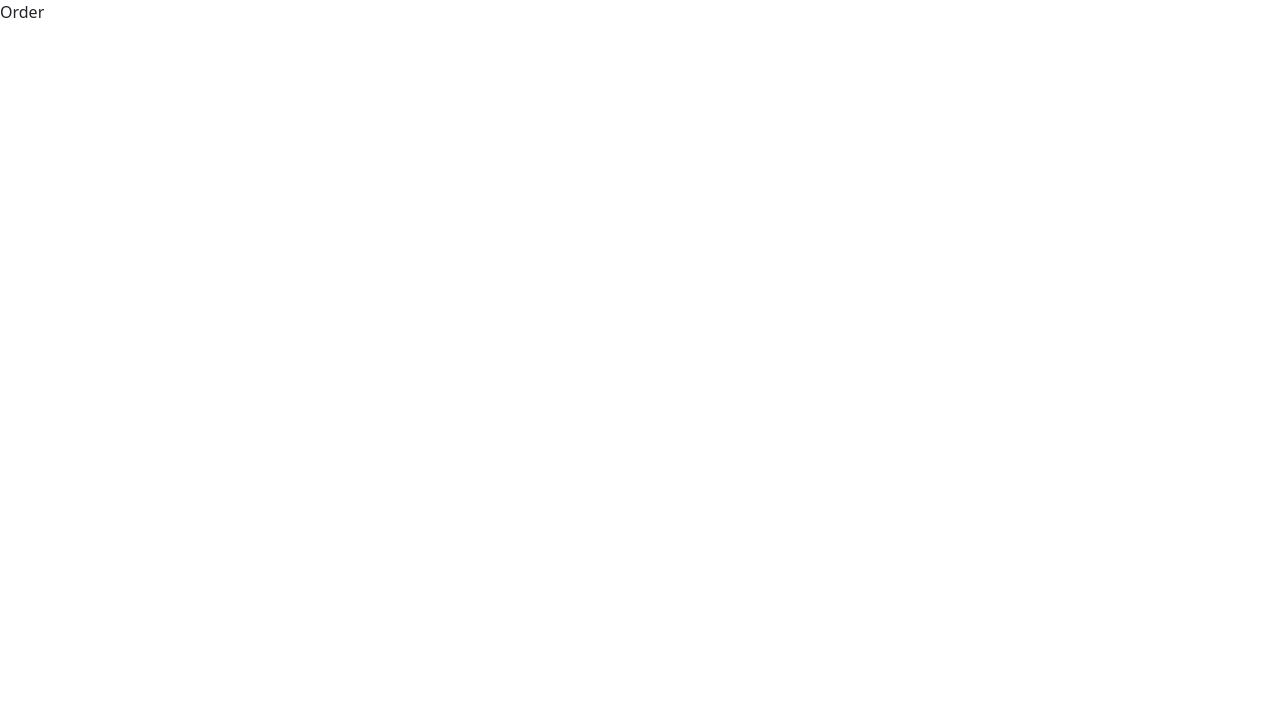
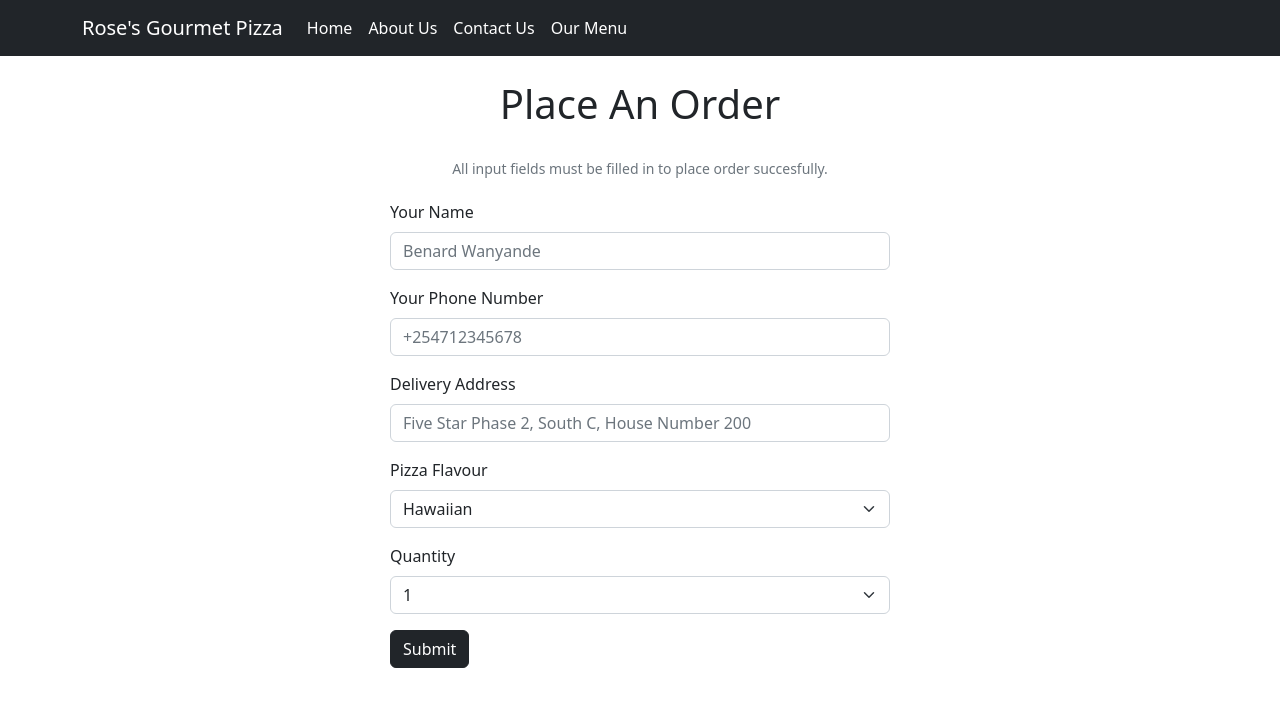
Before and after one commit to adala-wanyande/pizza-ordering-project, a React (Create React App) app: page /order in a window 1280 px wide. Shown: the top 706 px of the page. Built offline with nearby package versions, Linux system fonts and the light colour scheme.

Commit message:
Order.js component completed

```diff
--- a/src/components/NavigationBar.js
+++ b/src/components/NavigationBar.js
@@ -28,7 +28,7 @@ const NavigationBar = ({active = activeProp}) => {
             </NavLink>
           </Nav>
         </Container>
-        <Nav.Link className="order-button p-2 rounded" href="">Order Online</Nav.Link>
+        <NavLink className="order-button p-2 rounded" style={{ color: 'black', textDecoration: 'inherit'}} to="/order">Order Online</NavLink>
       </Navbar>
   )
   }
@@ -53,7 +53,7 @@ const NavigationBar = ({active = activeProp}) => {
             </NavLink>
           </Nav>
         </Container>
-        <Nav.Link className="order-button p-2 rounded" href="">Order Online</Nav.Link>
+        <NavLink className="order-button p-2 rounded" style={{ color: 'black', textDecoration: 'inherit'}} to="/order">Order Online</NavLink>
       </Navbar>
   )
   }
@@ -78,7 +78,7 @@ const NavigationBar = ({active = activeProp}) => {
               </NavLink>
             </Nav>
           </Container>
-          <Nav.Link className="order-button p-2 rounded" href="">Order Online</Nav.Link>
+          <NavLink className="order-button p-2 rounded" style={{ color: 'black', textDecoration: 'inherit'}} to="/order">Order Online</NavLink>
         </Navbar>
       )
   }
@@ -103,7 +103,7 @@ const NavigationBar = ({active = activeProp}) => {
             </NavLink>
           </Nav>
         </Container>
-        <Nav.Link className="order-button p-2 rounded" href="">Order Online</Nav.Link>
+        <NavLink className="order-button p-2 rounded" style={{ color: 'black', textDecoration: 'inherit'}} to="/order">Order Online</NavLink>
       </Navbar>
     )
   }
--- a/src/components/Order.js
+++ b/src/components/Order.js
@@ -1,8 +1,58 @@
 import React from 'react'
+import NavigationBar from './NavigationBar'
+import {Form, Button} from 'react-bootstrap'
+
+// Controlled forms to be implemented in separate commit
+// Logic of submit that triggers success page needs to be done
 
 const Order = () => {
   return (
-    <div>Order</div>
+    <>
+      <NavigationBar active="Order"></NavigationBar>
+      <h1 className='mt-4 text-center'>Place An Order</h1>
+      <div className='form'>
+      <Form className="mx-4" style={{ width: '500px' }}>
+        <div className='instructions'>
+          <Form.Text className="text-muted">
+            All input fields must be filled in to place order succesfully.
+          </Form.Text>
+        </div>
+        <Form.Group className="mb-3">
+          <Form.Label>Your Name</Form.Label>
+          <Form.Control type="text" placeholder="Benard Wanyande" />
+        </Form.Group>
+        <Form.Group className="mb-3">
+          <Form.Label>Your Phone Number</Form.Label>
+          <Form.Control type="text" placeholder="+254712345678" />
+        </Form.Group>
+        <Form.Group className="mb-3">
+          <Form.Label>Delivery Address</Form.Label>
+          <Form.Control type="text" placeholder="Five Star Phase 2, South C, House Number 200" />
+        </Form.Group>
+        <Form.Group className="mb-3">
+          <Form.Label>Pizza Flavour</Form.Label>
+          <select class="form-select" aria-label="Default select example">
+            <option selected>Hawaiian</option>
+            <option value="1">One</option>
+            <option value="2">Two</option>
+            <option value="3">Three</option>
+          </select>
+        </Form.Group>
+        <Form.Group className="mb-3">
+          <Form.Label>Quantity</Form.Label>
+          <select class="form-select" aria-label="Default select example">
+            <option selected>1</option>
+            <option value="1">2</option>
+            <option value="2">3</option>
+            <option value="3">4</option>
+          </select>
+        </Form.Group>
+        <Button variant="dark" type="submit">
+          Submit
+        </Button>
+      </Form>
+      </div>
+    </>
   )
 }
 
--- a/src/index.css
+++ b/src/index.css
@@ -28,3 +28,13 @@ code {
   background-color: aliceblue;
   margin-right: 40px;
 }
+
+.instructions {
+  margin: 20px 0px 20px 0px;
+  text-align: center;
+}
+
+.form {
+  display: flex;
+  justify-content: center;
+}
```
